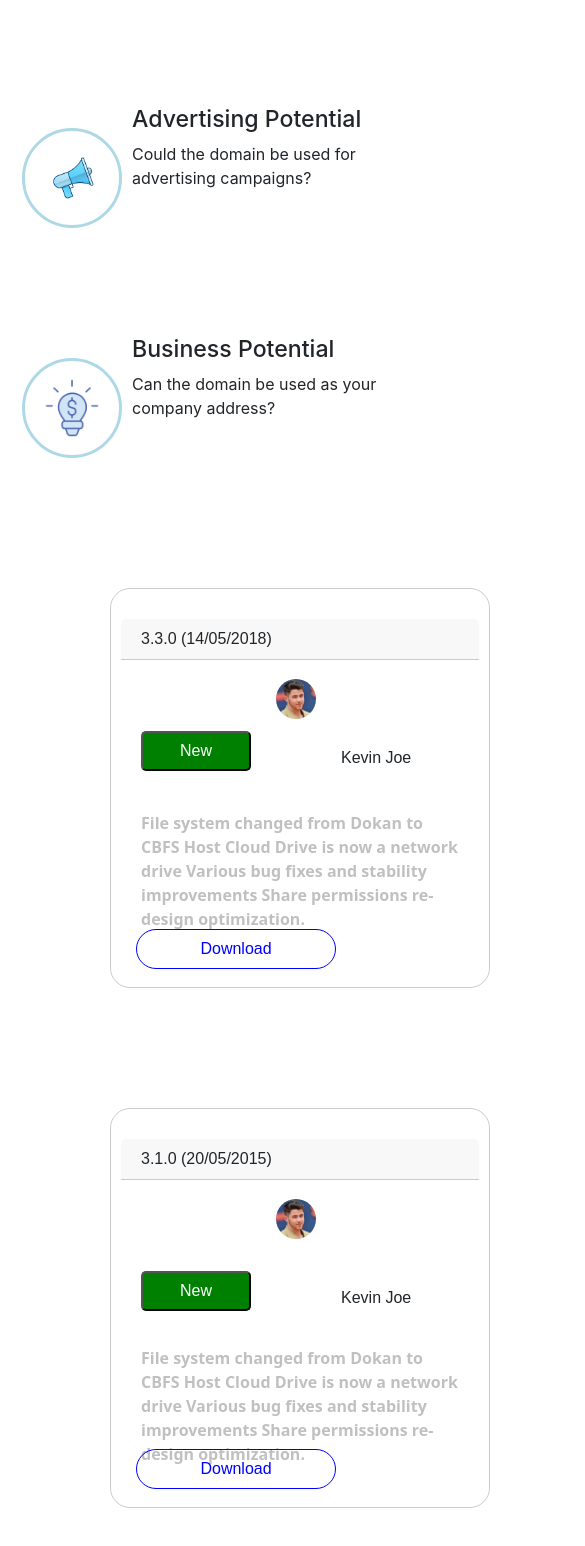
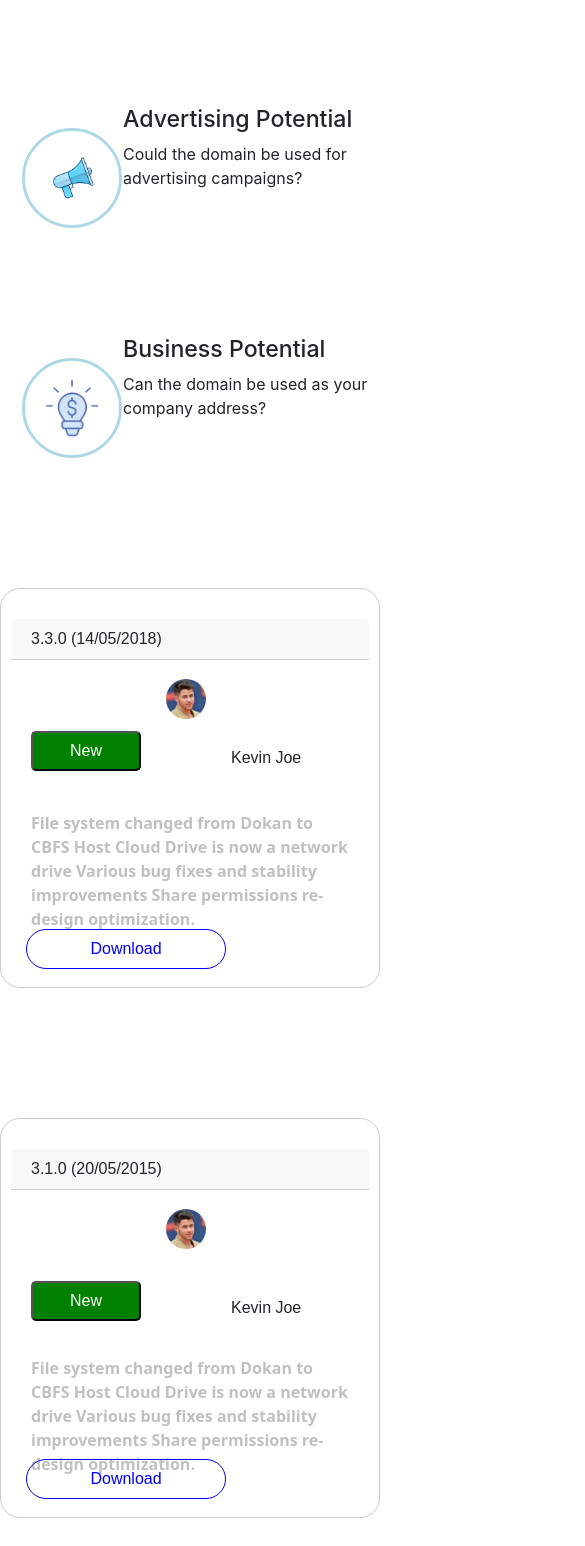
Before and after one commit to ElonitaKrasniqi1/Task_1, a React (Create React App) app: page / in a window 390 px wide. Shown: the part 1602-3148 px from the top of the page, 585 px wide, since content can reach past the window. Built offline with nearby package versions, Linux system fonts and the light colour scheme.

Commit message:
To the fix!

```diff
--- a/src/App.css
+++ b/src/App.css
@@ -62,7 +62,7 @@
 .third-c h3{
   margin-left: 925px;
 }
-@media screen and (max-width: 767px) {
+@media screen and (max-width: 600px) {
   .container {
     flex-direction: column;
   }
@@ -78,13 +78,49 @@
     margin-left: 120px;
     padding-left: 12px;
   }
+  .third-c .text {
+   padding-left: 3px;
+  }
   .image-container{
     margin-left: -150px;
     margin-right: 6px;
   }
+}
 
+@media screen and (max-width:767px) {
+  .first-data {
+    display: flex;
+    overflow-x: scroll;
+    scroll-snap-type: x mandatory;
+    scroll-behavior: smooth;
+  }
+  .second-data {
+    display: flex;
+    overflow-x: scroll;
+    scroll-snap-type: x mandatory;
+    scroll-behavior: smooth;
+  }
+  .third-data {
+    display: flex;
+    overflow-x: scroll;
+    scroll-snap-type: x mandatory;
+    scroll-behavior: smooth;
+  }
+  .card {
+    flex: 0 0 calc(33.33% - 20px);
+    margin: 10px;
+    scroll-snap-align: start;
+    position: relative;
+  }
+
+  .img-container {
+    position: absolute;
+    left: 80px;
+    top: -240px;
+  }
 
 }
+
 .round-image {
   width: 40px;
   height: 40px;
```
